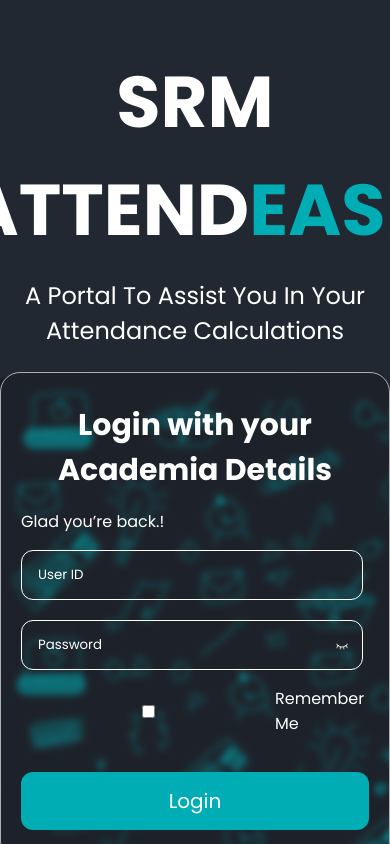
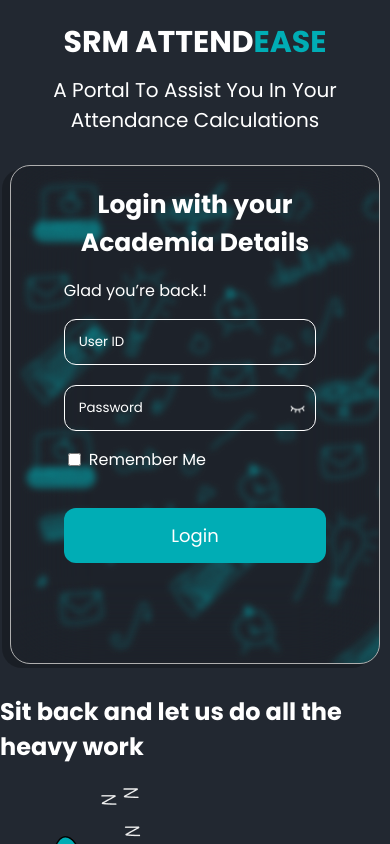
Before and after one commit to TartejBrothers/SRM-Attendease, a React (Create React App) app: page / in a window 390 px wide. Shown: the top 844 px of the page. Built offline with nearby package versions, Linux system fonts and the light colour scheme.

Commit message:
Added Images

```diff
--- a/src/components/home.jsx
+++ b/src/components/home.jsx
@@ -1,13 +1,15 @@
 import React from "react";
 import "./styles/home.css";
 import eye from "./images/eye.png";
+import homeleft from "./images/homeleft.png";
+import homeright from "./images/homeright.png";
 export default function homepage() {
   const changeType = () => {
-    var x = document.getElementById("password");
-    if (x.type === "password") {
-      x.type = "text";
+    var passwordfield = document.getElementById("password");
+    if (passwordfield.type === "password") {
+      passwordfield.type = "text";
     } else {
-      x.type = "password";
+      passwordfield.type = "password";
     }
   };
   return (
@@ -21,6 +23,7 @@ export default function homepage() {
       <div className="homeform">
         <form>
           <h4>Login with your Academia Details</h4>
+          <div className="forminner">
             <p>Glad you’re back.!</p>
             <input
               type="text"
@@ -51,9 +54,16 @@ export default function homepage() {
             <button type="submit" className="loginbutton">
               Login
             </button>
+          </div>
         </form>
       </div>
       <h2>Sit back and let us do all the heavy work</h2>
+      <div className="imgleft">
+        <img src={homeleft} alt="home" />
+      </div>
+      <div className="imgright">
+        <img src={homeright} alt="home" />
+      </div>
     </div>
   );
 }
--- a/src/components/styles/home.css
+++ b/src/components/styles/home.css
@@ -30,6 +30,8 @@
 .homeform form {
   display: flex;
   flex-direction: column;
+  justify-content: center;
+  align-items: center;
   border-radius: 20px;
   border: 1px solid var(--Glass1-Stroke-Carey, #afafaf);
   background: var(
@@ -52,10 +54,11 @@ form h4 {
   text-align: center;
   margin-block-start: 0;
   margin-block-end: 0;
-  font-size: 30px;
+  font-size: 26px;
 }
 
-form input {
+form input[type="text"],
+[type="password"] {
   display: flex;
   color: #ffffff;
   padding: 14px 16px;
@@ -65,19 +68,25 @@ form input {
   border: 1px solid #fff;
   width: calc(100% - 40px);
 }
+
 form input::placeholder {
   color: #ffffff;
 }
+
 .rememberbox {
   display: flex;
-  align-items: center;
+  justify-content: left;
+  gap: 5px;
   margin: 0px 0px 20px;
+}
+.forminner {
+  width: 80%;
 }
 .inputfield {
   position: relative;
 }
 .passwordicon {
-  height: 15px;
+  height: 18px;
   right: 20px;
   position: absolute;
   top: 0;
@@ -91,6 +100,7 @@ form input::placeholder {
   justify-content: center;
   align-items: center;
   gap: 10px;
+  width: 100%;
   border-radius: 12px;
   background: radial-gradient(
     100% 100% at 100% 100%,
@@ -100,4 +110,27 @@ form input::placeholder {
   border: none;
   color: #ffffff;
   font-size: 20px;
+  margin-bottom: 80px;
 }
+@media screen and (max-width: 1000px) {
+  .homeheader h1 {
+    font-size: 30px;
+  }
+  .homeheader p {
+    font-size: 20px;
+  }
+  .homeform form {
+    padding: 20px;
+    margin: 10px;
+  }
+  form h4 {
+    font-size: 25px;
+  }
+  form input[type="text"],
+  [type="password"] {
+    padding: 12px 14px;
+  }
+  .loginbutton {
+    font-size: 18px;
+  }
+}
--- a/src/index.css
+++ b/src/index.css
@@ -7,7 +7,9 @@ body {
   -moz-osx-font-smoothing: grayscale;
   height: 100%;
 }
-
+html {
+  background-color: #222831;
+}
 code {
   font-family: source-code-pro, Menlo, Monaco, Consolas, "Courier New",
     monospace;
```
Also changed, not shown: 17 other files (tests, documents, lock files or other folders). Lines whose indentation alone changed are shown as unchanged.
